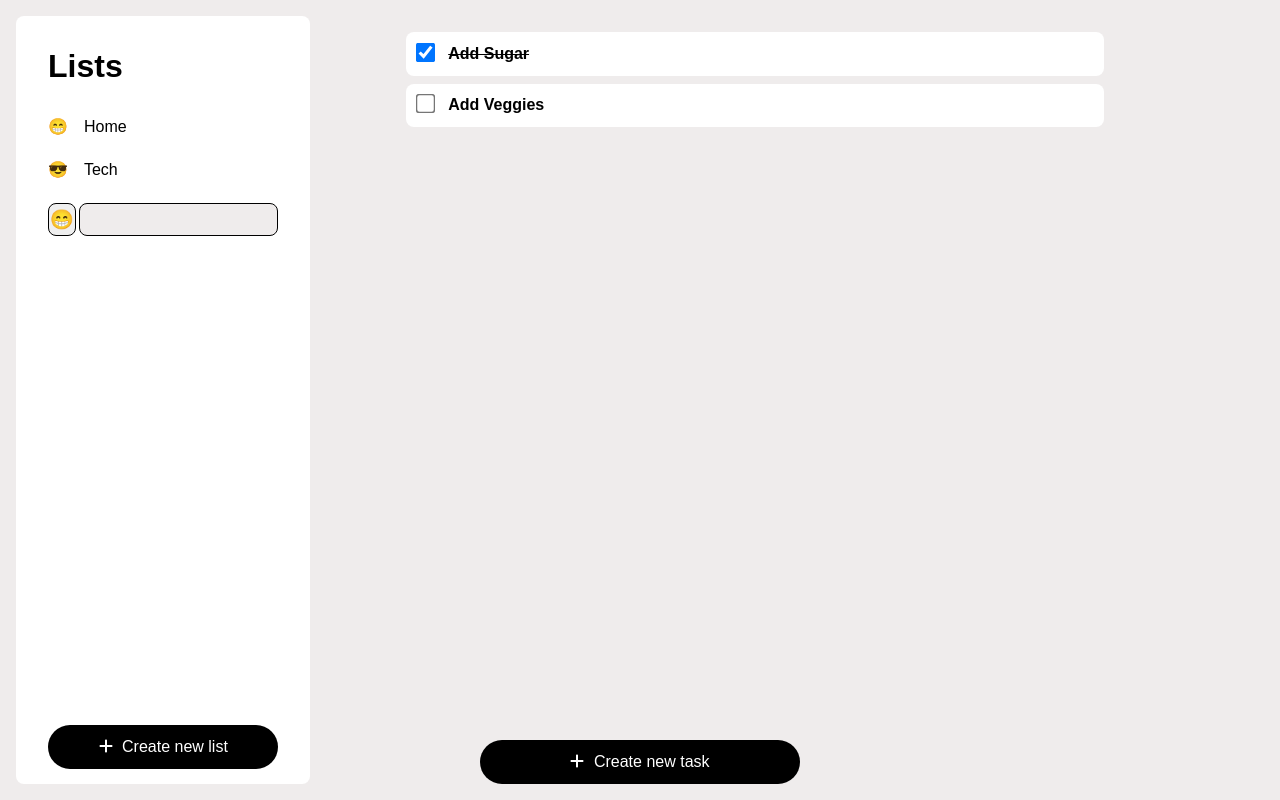
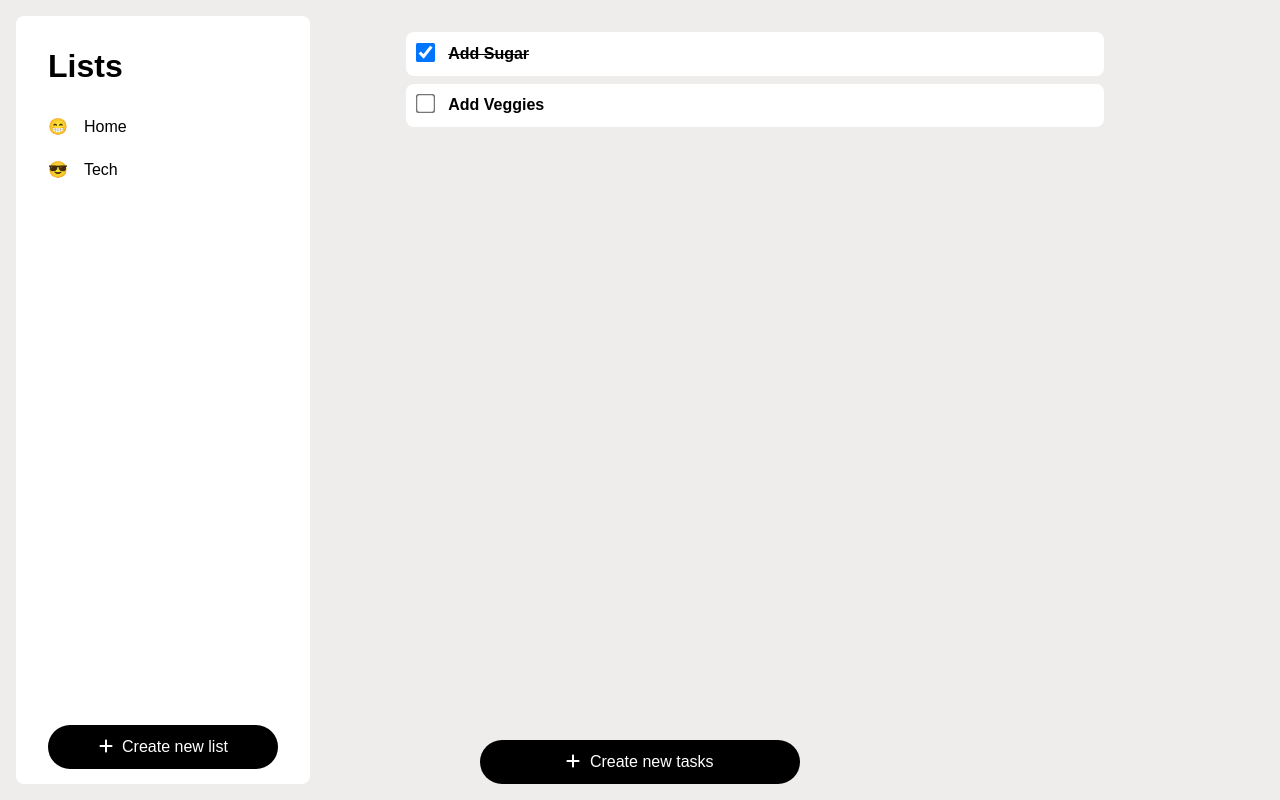
Before and after one commit to harshitrajsinha/momentodo, a Vue app: page / in a window 1280 px wide. Built offline with nearby package versions, Linux system fonts and the light colour scheme.

Commit message:
new button component creation

```diff
--- /dev/null
+++ b/src/components/CreateListBtn.vue
@@ -0,0 +1,38 @@
+<template>
+  <button :class="$attrs.class" class="create-list-btn" @click="handleBtnClick">
+    <font-awesome-icon
+      :style="{
+        transform: `rotate(${rotation}deg)`,
+        transition: `transform 1s`,
+        marginRight: `5px`,
+      }"
+      :icon="['fas', 'plus']"
+    />
+    {{ btnText }}
+  </button>
+</template>
+
+<script setup>
+import { ref } from "vue";
+let rotation = ref(90);
+defineProps({ btnText: String });
+const emit = defineEmits(["toShowModal"]);
+const handleBtnClick = () => {
+  rotation.value = 90 - rotation.value;
+  emit("toShowModal");
+};
+</script>
+
+<style scoped>
+.create-list-btn {
+  margin-top: 0.5rem;
+  font-size: 1rem;
+  border-radius: 1.5rem;
+  color: white;
+  background-color: black;
+  cursor: pointer;
+  border: none;
+  padding: 0.8rem;
+  z-index: 1;
+}
+</style>
--- a/src/components/CreateTodo.vue
+++ b/src/components/CreateTodo.vue
@@ -3,36 +3,29 @@
     <Task
       v-model:tasklist="taskListModel"
       :class="['add-todo', { active: toShow }]"
-      ref="taskCompInstance"
+      ref="taskCreateInstance"
     />
-    <button class="create-todo-container__create-btn" @click="showAddTodo">
-      <font-awesome-icon
-        :style="{
-          transform: `rotate(${rotation}deg)`,
-          transition: `transform 1s`,
-          marginRight: `5px`,
-        }"
-        :icon="['fas', 'plus']"
-      />
-      Create new task
-    </button>
+    <CreateListBtn
+      btnText="Create new tasks"
+      class="create-task-btn-style"
+      @toShowModal="showCreateTaskModal"
+    />
   </div>
 </template>
 
 <script setup>
 import { ref, defineModel } from "vue";
 import Task from "./Task.vue";
+import CreateListBtn from "./CreateListBtn.vue";
 
 const taskCompInstance = ref(null);
 let toShow = ref(false);
-let rotation = ref(90);
 let taskListModel = defineModel();
-const showAddTodo = () => {
-  if (taskCompInstance.value) {
-    taskCompInstance.value.resetTaskFields();
-  }
+const showCreateTaskModal = () => {
+  // if (taskCompInstance.value) {
+  //   taskCompInstance.value.resetTaskFields();
+  // }
   toShow.value = !toShow.value;
-  rotation.value = 90 - rotation.value;
 };
 </script>
 
@@ -47,20 +40,6 @@ const showAddTodo = () => {
   margin: 0 auto;
 }
 
-.create-todo-container__create-btn {
-  font-size: 1rem;
-  position: relative;
-  margin-top: 0.5rem;
-  border-radius: 1.5rem;
-  color: white;
-  background-color: black;
-  cursor: pointer;
-  width: -webkit-fill-available;
-  border: none;
-  padding: 0.8rem;
-  z-index: 1;
-}
-
 .add-todo {
   position: relative;
   bottom: -100vh;
@@ -71,4 +50,9 @@ const showAddTodo = () => {
   position: relative;
   bottom: 0vh;
 }
+
+.create-task-btn-style {
+  position: relative;
+  width: -webkit-fill-available;
+}
 </style>
--- a/src/components/DisplayList.vue
+++ b/src/components/DisplayList.vue
@@ -1,12 +1,12 @@
 <template>
-  <div class="display-list-container" :class="props.listContainerStyle">
+  <div class="display-list-container" :class="listContainerStyle">
     <ul ref="childListComponent">
       <li
         v-for="(item, index) in listModel"
         :key="index"
         class="displayList-style"
-        :class="props.listStyles"
-        @click="handleListClick(index)"
+        :class="listStyles"
+        @click="$emit('getListId', index)"
       >
         <slot name="list-icon" :icon="item['icon']"></slot>
         <slot
@@ -21,16 +21,13 @@
 </template>
 
 <script setup>
-import { defineProps, ref, defineEmits, defineExpose } from "vue";
+import { ref, defineExpose } from "vue";
 const childListComponent = ref(null);
 const listModel = defineModel("list-model");
-const props = defineProps(["listStyles", "listContainerStyle"]);
-const emit = defineEmits("getListId");
-
-const handleListClick = (index) => {
-  emit("getListId", index);
-};
-
+const { listStyles, listContainerStyle } = defineProps({
+  listStyles: String,
+  listContainerStyle: String,
+});
 defineExpose({ childListComponent });
 </script>
 
--- a/src/components/Todo.vue
+++ b/src/components/Todo.vue
@@ -1,6 +1,6 @@
 <template>
   <div class="main-container">
-    <TodoList v-model:todo-list-data="groupList" class="left-section" />
+    <TodoList v-model:todo-list-data="todoData" class="left-section" />
     <div class="mid-section" :style="{ maxWidth: listMaxWidth }">
       <DisplayList
         ref="displayList"
@@ -43,7 +43,7 @@ let currentList = ref({});
 let taskLists = ref([]);
 let toShow = ref(false);
 let listMaxWidth = ref("80%");
-let groupList = ref([
+let todoData = ref([
   {
     icon: "😁",
     title: "Home",
@@ -68,7 +68,7 @@ let groupList = ref([
 ]);
 
 taskLists.value = computed(() =>
-  groupList.value.map((elem) => {
+  todoData.value.map((elem) => {
     return elem["task-list"];
   })
 );
@@ -100,9 +100,8 @@ const getListId = (data) => {
 };
 
 const toggleCheckbox = (id) => {
-  const isCompleted = groupList.value[id]["task-list"]["is-completed"];
-  groupList.value[id]["task-list"]["is-completed"] = !isCompleted;
-  console.log(groupList.value);
+  const isCompleted = todoData.value[id]["task-list"]["is-completed"];
+  todoData.value[id]["task-list"]["is-completed"] = !isCompleted;
 };
 
 const handleModalClose = (data) => {
--- a/src/components/TodoList.vue
+++ b/src/components/TodoList.vue
@@ -1,15 +1,16 @@
 <template>
   <div class="todo-list-container">
     <div class="todo-list__heading">Lists</div>
+    <!-- Pass a default icon in case icon is not present -->
     <DisplayList
-      v-model:list-model="listItems.value.value"
+      v-model:list-model="listItems.value"
       listStyles="todo-list-style"
       @getListId="handleListId"
       ><template #list-icon="{ icon }">
         <span>{{ icon }}</span>
       </template>
     </DisplayList>
-    <div class="todo-list__input">
+    <div :class="['todo-list__input', { active: toShowTodoInput }]">
       <button @click="toggleTodoEmojiPicker">{{ buttonTxt }}</button
       ><EmojiPicker
         v-if="showTodoEmojiPicker"
@@ -24,17 +25,11 @@
         @blur="getNewTodo"
       />
     </div>
-    <button class="todo-list-container__create-btn" @click="showBtn">
-      <font-awesome-icon
-        :style="{
-          transform: `rotate(${rotation}deg)`,
-          transition: `transform 1s`,
-          marginRight: `5px`,
-        }"
-        :icon="['fas', 'plus']"
-      />
-      Create new list
-    </button>
+    <CreateListBtn
+      btnText="Create new list"
+      class="create-list-btn-style"
+      @toShowModal="toggleTodoListInput"
+    />
   </div>
 </template>
 
@@ -42,6 +37,7 @@
 import EmojiPicker from "vue3-emoji-picker";
 import "vue3-emoji-picker/css";
 import DisplayList from "./DisplayList.vue";
+import CreateListBtn from "./CreateListBtn.vue";
 import { ref, computed } from "vue";
 
 const defaultButtonTxt = "😁";
@@ -49,7 +45,8 @@ let buttonTxt = ref(defaultButtonTxt);
 let newTodo = ref({ icon: buttonTxt.value, title: "" });
 let showTodoEmojiPicker = ref(false);
 let todoListData = defineModel("todo-list-data");
-let listItems = [];
+let listItems = ref([]);
+let toShowTodoInput = ref(false);
 
 listItems.value = computed(() =>
   todoListData.value.map((elem) => {
@@ -61,10 +58,11 @@ const handleListId = (id) => {
   console.log(id);
 };
 
-let rotation = ref(90);
-const showBtn = () => {
-  rotation.value = 90 - rotation.value;
+const toggleTodoListInput = () => {
+  console.log("button clicked");
+  toShowTodoInput.value = !toShowTodoInput.value;
 };
+
 const onSelectGroupEmoji = (emoji) => {
   buttonTxt.value = emoji["i"];
   newTodo.value["icon"] = emoji["i"];
@@ -80,18 +78,6 @@ const getNewTodo = () => {
 </script>
 
 <style scoped>
-::v-deep(li.todo-list-style) {
-  padding: 0.5rem;
-  padding-left: 0;
-  margin-bottom: 0.5rem;
-  gap: 1rem;
-  font-size: 1rem;
-}
-
-::v-deep(li.todo-list-style:hover) {
-  background-color: #efecec;
-}
-
 .todo-list-container {
   position: relative;
   background-color: white;
@@ -108,11 +94,30 @@ const getNewTodo = () => {
   margin-bottom: 1.5rem;
 }
 
+::v-deep(li.todo-list-style) {
+  padding: 0.5rem;
+  padding-left: 0;
+  margin-bottom: 0.5rem;
+  gap: 1rem;
+  font-size: 1rem;
+}
+
+::v-deep(li.todo-list-style:hover) {
+  background-color: #efecec;
+}
+
 .todo-list__input {
   display: flex;
   gap: 0.2rem;
   margin-top: 1rem;
   position: relative;
+  bottom: -100vh;
+  transition: bottom 1.5s ease-in-out;
+}
+
+.todo-list__input.active {
+  position: relative;
+  bottom: 0;
 }
 
 .todo-list__input button {
@@ -132,19 +137,10 @@ const getNewTodo = () => {
   outline: none;
 }
 
-.todo-list-container__create-btn {
-  font-size: 1rem;
+::v-deep(button.create-list-btn-style) {
   position: absolute;
+  width: calc(100% - 4rem);
   bottom: 2%;
-  margin-top: 0.5rem;
-  border-radius: 1.5rem;
-  color: white;
-  background-color: black;
-  cursor: pointer;
-  width: calc(100% - 4rem);
-  border: none;
-  padding: 0.8rem;
-  z-index: 1;
 }
 
 .v3-emoji-picker {
```
